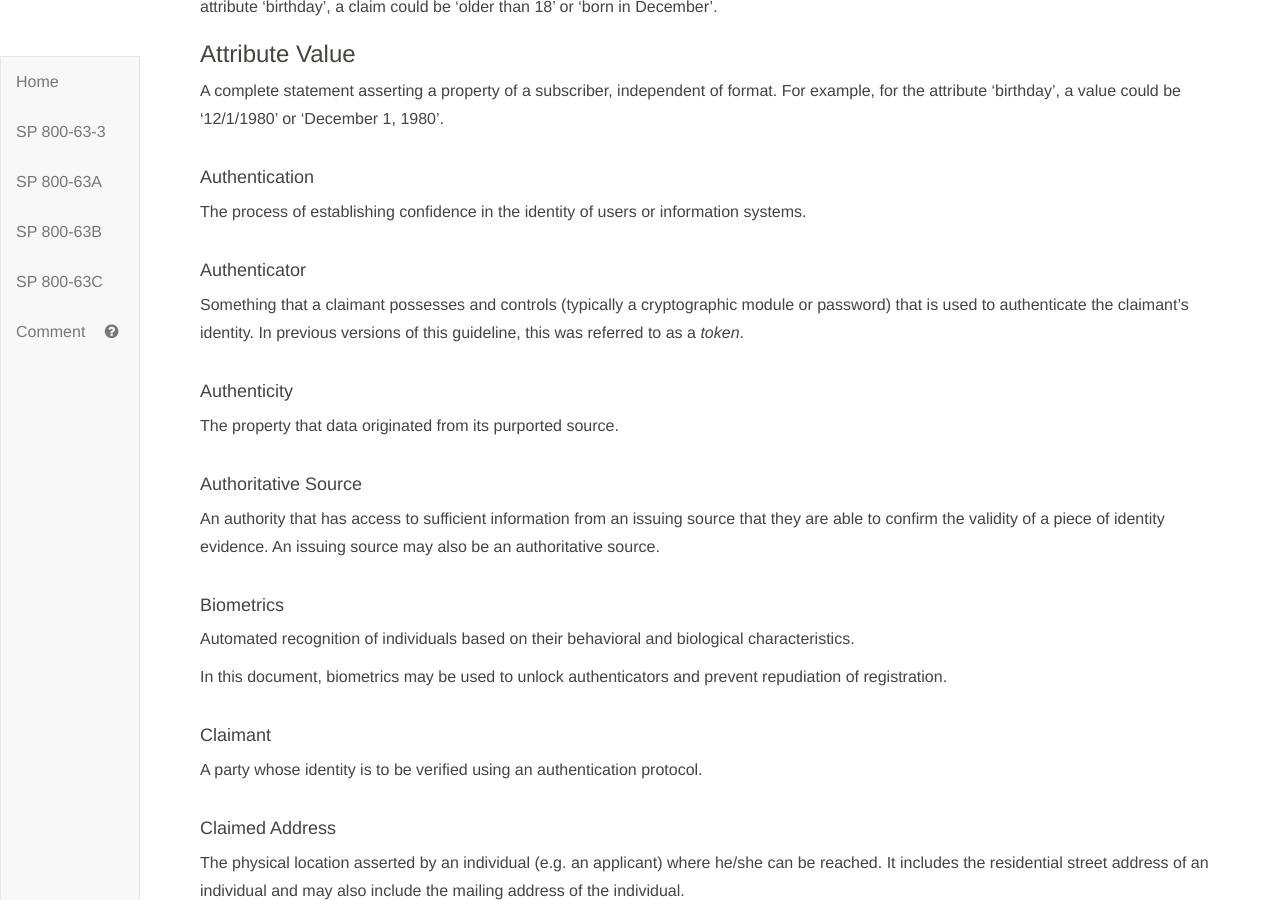
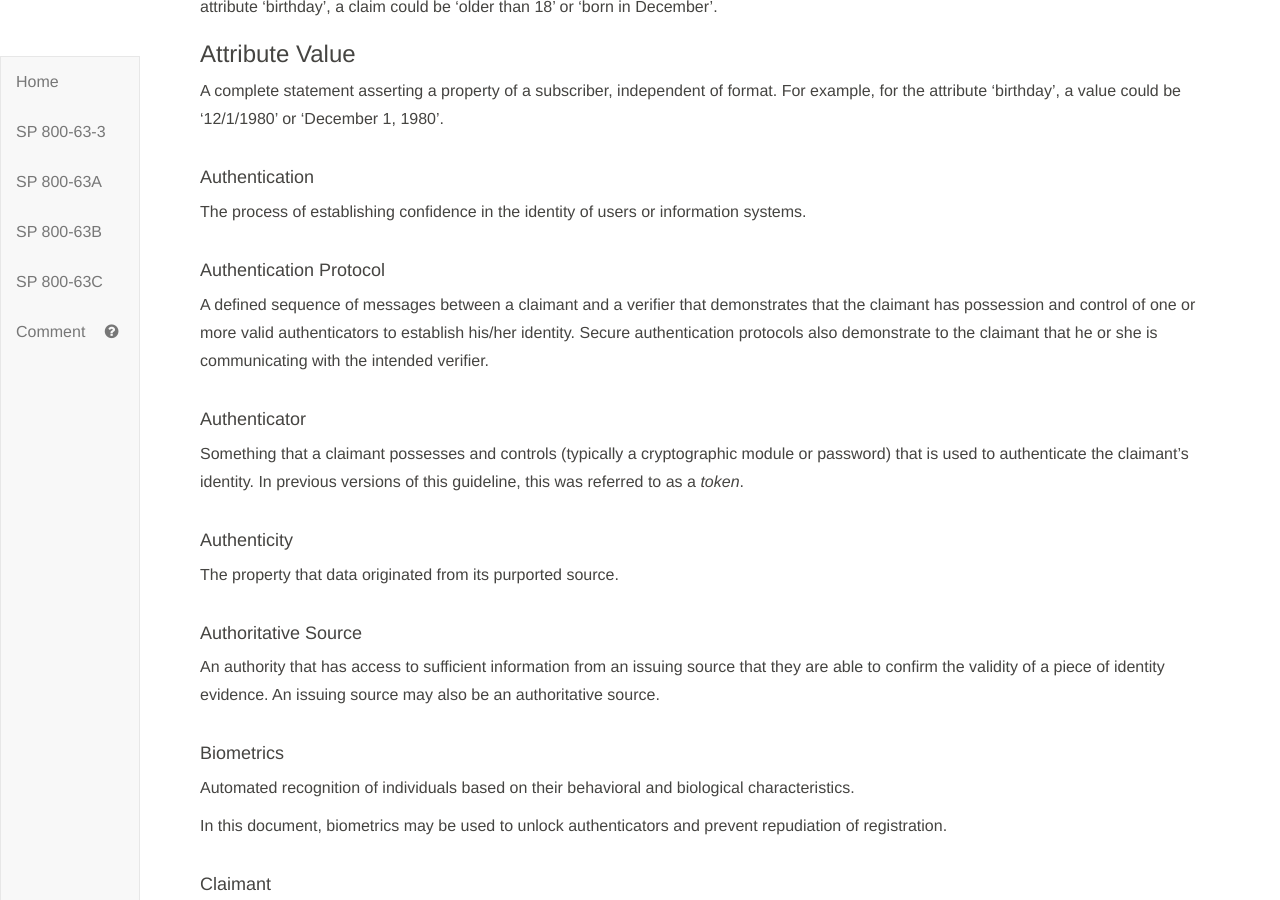
Before and after one commit to usnistgov/800-63-3, a Jekyll site: the page built from sp800-63a.md, in a window 1280 px wide and 900 px high, scrolled down 6823 px. Built offline with Jekyll 4.4.1, drawn with Linux system fonts in a browser that asks for light colours.

Commit message:
Pluralize authenticators in definition of Authentication Protocol. Resolves usnistgov/800-63-3#285

```diff
--- a/sp800-63a/sec3_definitions.md
+++ b/sp800-63a/sec3_definitions.md
@@ -35,6 +35,9 @@ A complete statement asserting a property of a subscriber, independent of format
 
 #### Authentication
 The process of establishing confidence in the identity of users or information systems.
+
+#### Authentication Protocol
+A defined sequence of messages between a claimant and a verifier that demonstrates that the claimant has possession and control of one or more valid authenticators to establish his/her identity. Secure authentication protocols also demonstrate to the claimant that he or she is communicating with the intended verifier.
 
 #### Authenticator
 Something that a claimant possesses and controls (typically a cryptographic module or password) that is used to authenticate the claimant’s identity. In previous versions of this guideline, this was referred to as a *token*.
```
Also changed, not shown: sp800-63-3/sec3_definitions.md (+1 -1 lines), sp800-63b/sec3_definitions.md (+1 -1 lines), sp800-63c/sec3_definitions.md (+1 -1 lines).
